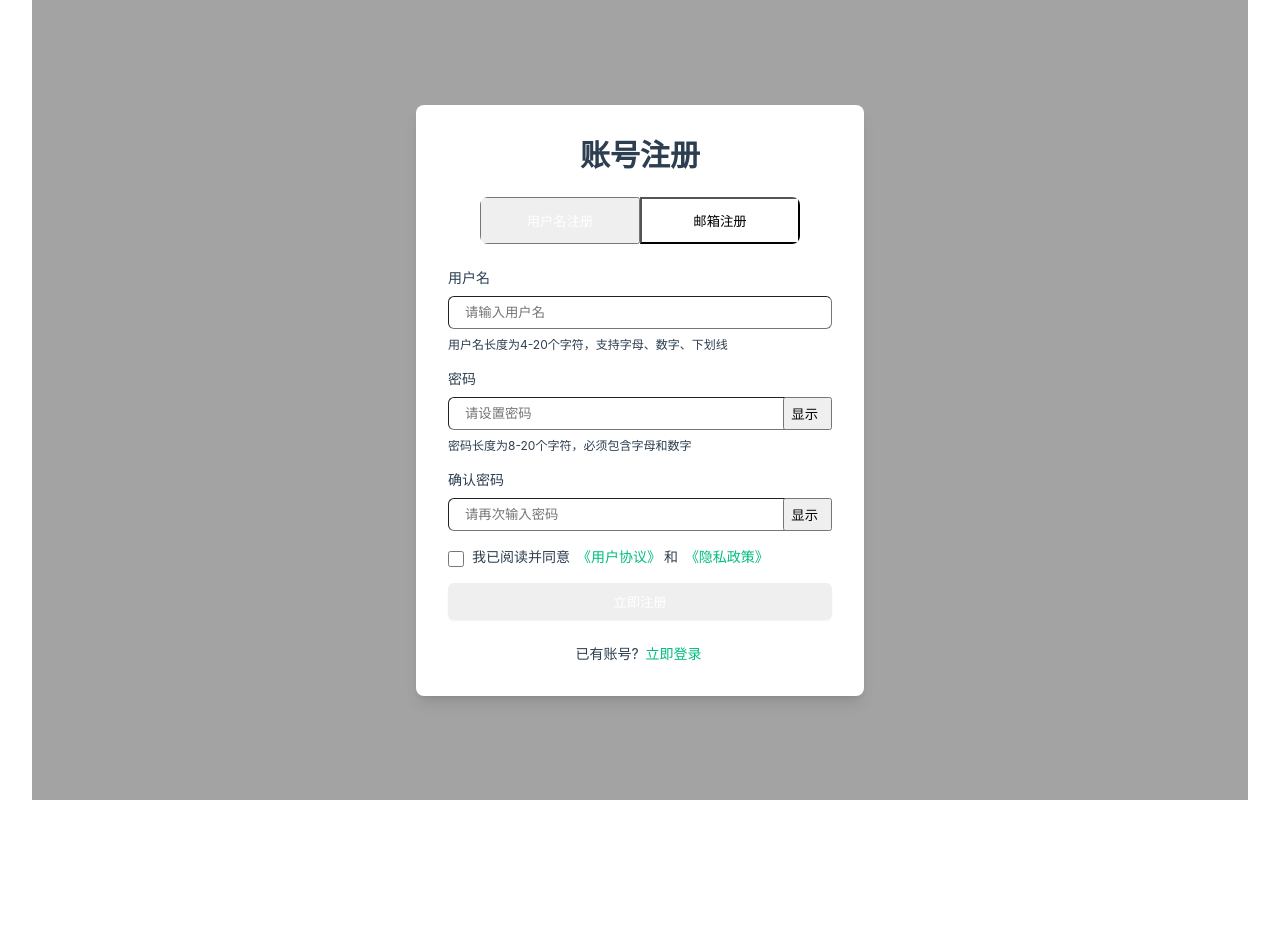
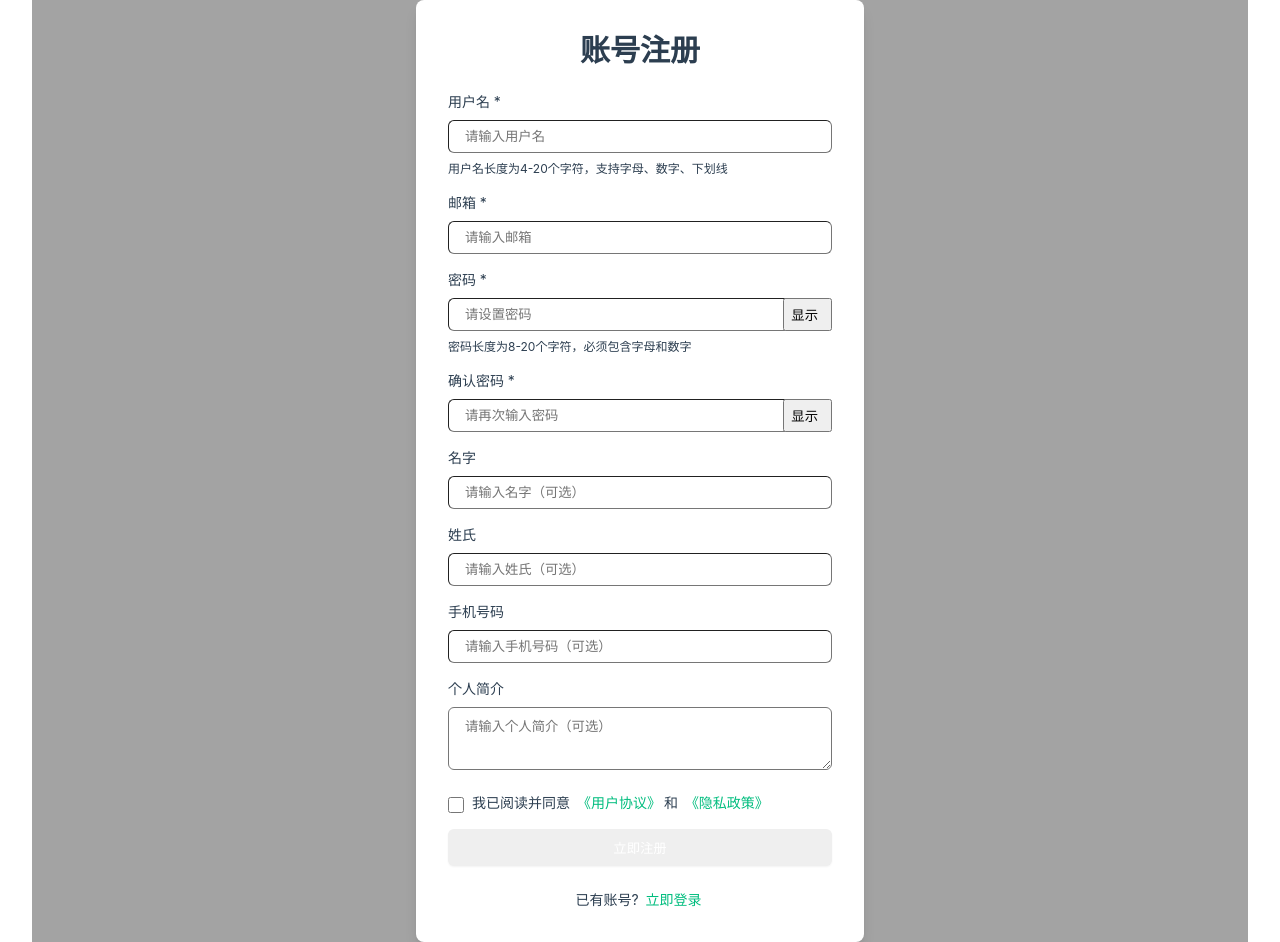
Before and after one commit to kiy-00/PerfectPixel-fronted, a Vue app: page /register in a window 1280 px wide. Before the commit the page ends 800 px from the top, so only its background shows below. Built offline with nearby package versions, Linux system fonts and the light colour scheme.

Commit message:
fix: 修复登陆的bug

```diff
--- a/src/services/apiService.ts
+++ b/src/services/apiService.ts
@@ -43,6 +43,7 @@ export const userAPI = {
     FirstName?: string
     LastName?: string
     PhoneNumber?: string
+    Biography?: string
     Roles?: string[]
   }) => {
     return apiClient.post('/User/register', registerData)
--- /dev/null
+++ b/src/stores/photographerCertificationStore.ts
@@ -0,0 +1,113 @@
+import { defineStore } from 'pinia'
+import { reactive } from 'vue'
+import apiClient from '../services/apiService'
+
+export interface PhotographerCertificationState {
+  // Step 1: Basic Information
+  experience: string
+  equipment: string
+  city: string
+  specialties: string[]
+  bio: string
+
+  // Step 2: Portfolio Links
+  mainPortfolio: string
+  instagram: string
+  flickr: string
+  fivehundredpx: string
+  weibo: string
+  portfolioDescription: string
+}
+
+export const usePhotographerCertificationStore = defineStore('photographerCertification', () => {
+  const certificationData = reactive<PhotographerCertificationState>({
+    // Step 1: Basic Information
+    experience: '',
+    equipment: '',
+    city: '',
+    specialties: [],
+    bio: '',
+
+    // Step 2: Portfolio Links
+    mainPortfolio: '',
+    instagram: '',
+    flickr: '',
+    fivehundredpx: '',
+    weibo: '',
+    portfolioDescription: '',
+  })
+
+  // Save Step 1 Data
+  const saveBasicInfo = (data: Partial<PhotographerCertificationState>) => {
+    Object.assign(certificationData, data)
+  }
+
+  // Save Step 2 Data
+  const savePortfolioInfo = (data: Partial<PhotographerCertificationState>) => {
+    Object.assign(certificationData, data)
+  }
+
+  // Submit Application to API
+  const submitApplication = async () => {
+    try {
+      // Prepare portfolio links for submission
+      const portfolioLinks = []
+      if (certificationData.mainPortfolio) portfolioLinks.push(certificationData.mainPortfolio)
+      if (certificationData.instagram) portfolioLinks.push(certificationData.instagram)
+      if (certificationData.flickr) portfolioLinks.push(certificationData.flickr)
+      if (certificationData.fivehundredpx) portfolioLinks.push(certificationData.fivehundredpx)
+      if (certificationData.weibo) portfolioLinks.push(certificationData.weibo)
+
+      // Format data for API - match exactly what the backend expects
+      const requestData = {
+        roleType: 'Photographer', // 确保这个枚举值与后端定义匹配
+        applicationData: {
+          // 确保每个字段都有值，防止无效请求
+          experience: certificationData.experience || '未指定',
+          equipment: certificationData.equipment || '未指定',
+          specialties:
+            certificationData.specialties.length > 0
+              ? certificationData.specialties.join(',')
+              : '未指定',
+          city: certificationData.city || '未指定',
+          bio: certificationData.bio || '未指定',
+          portfolio:
+            portfolioLinks.length > 0
+              ? portfolioLinks.join(', ')
+              : certificationData.mainPortfolio || '未提供',
+          portfolioDescription: certificationData.portfolioDescription || '未提供',
+        },
+      }
+
+      console.log('提交的申请数据:', JSON.stringify(requestData, null, 2))
+
+      // 使用apiClient发送请求
+      const response = await apiClient.post('/RoleApplication', requestData)
+      console.log('申请提交成功:', response.data)
+      return response.data
+    } catch (error: any) {
+      // 增强错误日志，帮助调试
+      console.error('Failed to submit application:', error)
+      if (error.response) {
+        // 服务器响应了请求，但状态码不在 2xx 范围内
+        console.error('错误响应数据:', error.response.data)
+        console.error('错误响应状态:', error.response.status)
+        console.error('错误响应头:', error.response.headers)
+
+        // 如果后端返回了详细错误信息，提供给用户
+        if (error.response.data && typeof error.response.data === 'object') {
+          const errorMessage = error.response.data.message || JSON.stringify(error.response.data)
+          throw new Error(`提交失败: ${errorMessage}`)
+        }
+      }
+      throw error
+    }
+  }
+
+  return {
+    certificationData,
+    saveBasicInfo,
+    savePortfolioInfo,
+    submitApplication,
+  }
+})
--- a/src/views/PhotographerPortfolioLinksView.vue
+++ b/src/views/PhotographerPortfolioLinksView.vue
@@ -215,29 +215,31 @@
 </template>
 
 <script lang="ts">
-import { defineComponent, reactive } from 'vue'
+import { defineComponent, reactive, onMounted } from 'vue'
 import { useRouter } from 'vue-router'
 import { useUserStore } from '../stores/userStore'
+import { usePhotographerCertificationStore } from '../stores/photographerCertificationStore'
 
 export default defineComponent({
   name: 'PhotographerPortfolioLinksView',
   setup() {
     const router = useRouter()
     const userStore = useUserStore()
+    const certStore = usePhotographerCertificationStore()
 
-    // 表单数据
+    // Take form data from store or initialize new
     const formData = reactive({
-      mainPortfolio: '',
-      instagram: '',
-      flickr: '',
-      fivehundredpx: '',
-      weibo: '',
-      portfolioDescription: '',
+      mainPortfolio: certStore.certificationData.mainPortfolio || '',
+      instagram: certStore.certificationData.instagram || '',
+      flickr: certStore.certificationData.flickr || '',
+      fivehundredpx: certStore.certificationData.fivehundredpx || '',
+      weibo: certStore.certificationData.weibo || '',
+      portfolioDescription: certStore.certificationData.portfolioDescription || '',
     })
 
-    // 提交表单
+    // Submit form
     const submitForm = () => {
-      // 表单验证
+      // Form validation
       if (!formData.mainPortfolio) {
         alert('请提供主要作品集链接')
         return
@@ -248,10 +250,17 @@ export default defineComponent({
         return
       }
 
-      // TODO: 提交表单数据到后端API
-      console.log('提交的表单数据:', formData)
+      // Save data to store
+      certStore.savePortfolioInfo({
+        mainPortfolio: formData.mainPortfolio,
+        instagram: formData.instagram,
+        flickr: formData.flickr,
+        fivehundredpx: formData.fivehundredpx,
+        weibo: formData.weibo,
+        portfolioDescription: formData.portfolioDescription,
+      })
 
-      // 导航到下一步
+      // Navigate to verification page
       router.push('/photographer-certification/verification')
     }
 
--- a/src/views/RegisterView.vue
+++ b/src/views/RegisterView.vue
@@ -6,41 +6,13 @@
       <!-- 标题 -->
       <h1 class="text-3xl font-bold text-center mb-6 text-primary">账号注册</h1>
 
-      <!-- 注册选项切换 - tab栏样式 -->
-      <div class="flex justify-center mb-6">
-        <div class="w-full max-w-xs border border-green-light rounded-lg overflow-hidden">
-          <div class="flex">
-            <button
-              @click="registerMethod = 'username'"
-              :class="[
-                'flex-1 py-3 px-4 text-center font-medium transition-colors duration-200',
-                registerMethod === 'username'
-                  ? 'bg-primary text-white'
-                  : 'bg-white text-neutral-dark hover:bg-green-light hover:bg-opacity-20',
-              ]"
-            >
-              用户名注册
-            </button>
-            <button
-              @click="registerMethod = 'email'"
-              :class="[
-                'flex-1 py-3 px-4 text-center font-medium transition-colors duration-200',
-                registerMethod === 'email'
-                  ? 'bg-primary text-white'
-                  : 'bg-white text-neutral-dark hover:bg-green-light hover:bg-opacity-20',
-              ]"
-            >
-              邮箱注册
-            </button>
-          </div>
-        </div>
-      </div>
-
       <!-- 注册表单 -->
       <form @submit.prevent="handleSubmit" class="space-y-4">
         <!-- 用户名输入框 -->
         <div class="space-y-2">
-          <label for="username" class="block text-sm font-medium text-neutral-dark"> 用户名 </label>
+          <label for="username" class="block text-sm font-medium text-neutral-dark">
+            用户名 <span class="text-error">*</span>
+          </label>
           <div class="relative">
             <input
               type="text"
@@ -58,8 +30,10 @@
         </div>
 
         <!-- 邮箱输入框 -->
-        <div class="space-y-2" v-if="registerMethod === 'email'">
-          <label for="email" class="block text-sm font-medium text-neutral-dark"> 邮箱 </label>
+        <div class="space-y-2">
+          <label for="email" class="block text-sm font-medium text-neutral-dark">
+            邮箱 <span class="text-error">*</span>
+          </label>
           <div class="relative">
             <input
               type="email"
@@ -75,7 +49,9 @@
 
         <!-- 密码输入框 -->
         <div class="space-y-2">
-          <label for="password" class="block text-sm font-medium text-neutral-dark"> 密码 </label>
+          <label for="password" class="block text-sm font-medium text-neutral-dark">
+            密码 <span class="text-error">*</span>
+          </label>
           <div class="relative">
             <input
               :type="showPassword ? 'text' : 'password'"
@@ -100,7 +76,7 @@
         <!-- 确认密码输入框 -->
         <div class="space-y-2">
           <label for="confirmPassword" class="block text-sm font-medium text-neutral-dark">
-            确认密码
+            确认密码 <span class="text-error">*</span>
           </label>
           <div class="relative">
             <input
@@ -119,6 +95,70 @@
             >
               {{ showConfirmPassword ? '隐藏' : '显示' }}
             </button>
+          </div>
+        </div>
+
+        <!-- 名字输入框 -->
+        <div class="space-y-2">
+          <label for="firstName" class="block text-sm font-medium text-neutral-dark"> 名字 </label>
+          <div class="relative">
+            <input
+              type="text"
+              id="firstName"
+              name="firstName"
+              v-model="registerForm.firstName"
+              class="w-full px-4 py-2 border rounded-md focus:outline-none focus:ring-2 focus:ring-green-accent focus:border-green-accent bg-green-light bg-opacity-10"
+              placeholder="请输入名字（可选）"
+            />
+          </div>
+        </div>
+
+        <!-- 姓氏输入框 -->
+        <div class="space-y-2">
+          <label for="lastName" class="block text-sm font-medium text-neutral-dark"> 姓氏 </label>
+          <div class="relative">
+            <input
+              type="text"
+              id="lastName"
+              name="lastName"
+              v-model="registerForm.lastName"
+              class="w-full px-4 py-2 border rounded-md focus:outline-none focus:ring-2 focus:ring-green-accent focus:border-green-accent bg-green-light bg-opacity-10"
+              placeholder="请输入姓氏（可选）"
+            />
+          </div>
+        </div>
+
+        <!-- 手机号码输入框 -->
+        <div class="space-y-2">
+          <label for="phoneNumber" class="block text-sm font-medium text-neutral-dark">
+            手机号码
+          </label>
+          <div class="relative">
+            <input
+              type="tel"
+              id="phoneNumber"
+              name="phoneNumber"
+              v-model="registerForm.phoneNumber"
+              class="w-full px-4 py-2 border rounded-md focus:outline-none focus:ring-2 focus:ring-green-accent focus:border-green-accent bg-green-light bg-opacity-10"
+              placeholder="请输入手机号码（可选）"
+            />
+          </div>
+        </div>
+
+        <!-- 个人简介输入框 -->
+        <div class="space-y-2">
+          <label for="biography" class="block text-sm font-medium text-neutral-dark">
+            个人简介
+          </label>
+          <div class="relative">
+            <textarea
+              id="biography"
+              name="biography"
+              v-model="registerForm.biography"
+              rows="3"
+              class="w-full px-4 py-2 border rounded-md focus:outline-none focus:ring-2 focus:ring-green-accent focus:border-green-accent bg-green-light bg-opacity-10"
+              placeholder="请输入个人简介（可选）"
+            ></textarea>
           </div>
         </div>
 
@@ -183,9 +223,6 @@ export default defineComponent({
   setup() {
     const router = useRouter()
 
-    // 注册方式（用户名/邮箱）
-    const registerMethod = ref('username')
-
     // 密码显示控制
     const showPassword = ref(false)
     const showConfirmPassword = ref(false)
@@ -200,6 +237,10 @@ export default defineComponent({
       email: '',
       password: '',
       confirmPassword: '',
+      firstName: '',
+      lastName: '',
+      phoneNumber: '',
+      biography: '',
       agreement: false,
     })
 
@@ -220,8 +261,7 @@ export default defineComponent({
         return false
       }
 
-      // 邮箱验证（如果是邮箱注册）
-      if (registerMethod.value === 'email') {
+      // 邮箱验证
       if (!registerForm.email) {
         errorMessage.value = '请输入邮箱'
         return false
@@ -231,7 +271,6 @@ export default defineComponent({
       if (!emailRegex.test(registerForm.email)) {
         errorMessage.value = '邮箱格式不正确'
         return false
-        }
       }
 
       // 密码验证
@@ -274,11 +313,12 @@ export default defineComponent({
         // 准备请求数据
         const registerData = {
           Username: registerForm.username,
-          Email: registerForm.email || `${registerForm.username}@example.com`, // 如果没有邮箱，使用默认值
+          Email: registerForm.email,
           Password: registerForm.password,
-          FirstName: '', // 可选字段，设置为默认值
-          LastName: '', // 可选字段，设置为默认值
-          PhoneNumber: '', // 可选字段，设置为默认值
+          FirstName: registerForm.firstName,
+          LastName: registerForm.lastName,
+          PhoneNumber: registerForm.phoneNumber,
+          Biography: registerForm.biography,
           Roles: ['Regular'], // 默认注册为普通用户
         }
 
@@ -344,7 +384,6 @@ export default defineComponent({
     const goLogin = () => router.push('/login')
 
     return {
-      registerMethod,
       showPassword,
       showConfirmPassword,
       registerForm,
```
Also changed, not shown: src/views/PhotographerVerificationView.vue (+18 -24 lines). Lines whose indentation alone changed are shown as unchanged.
